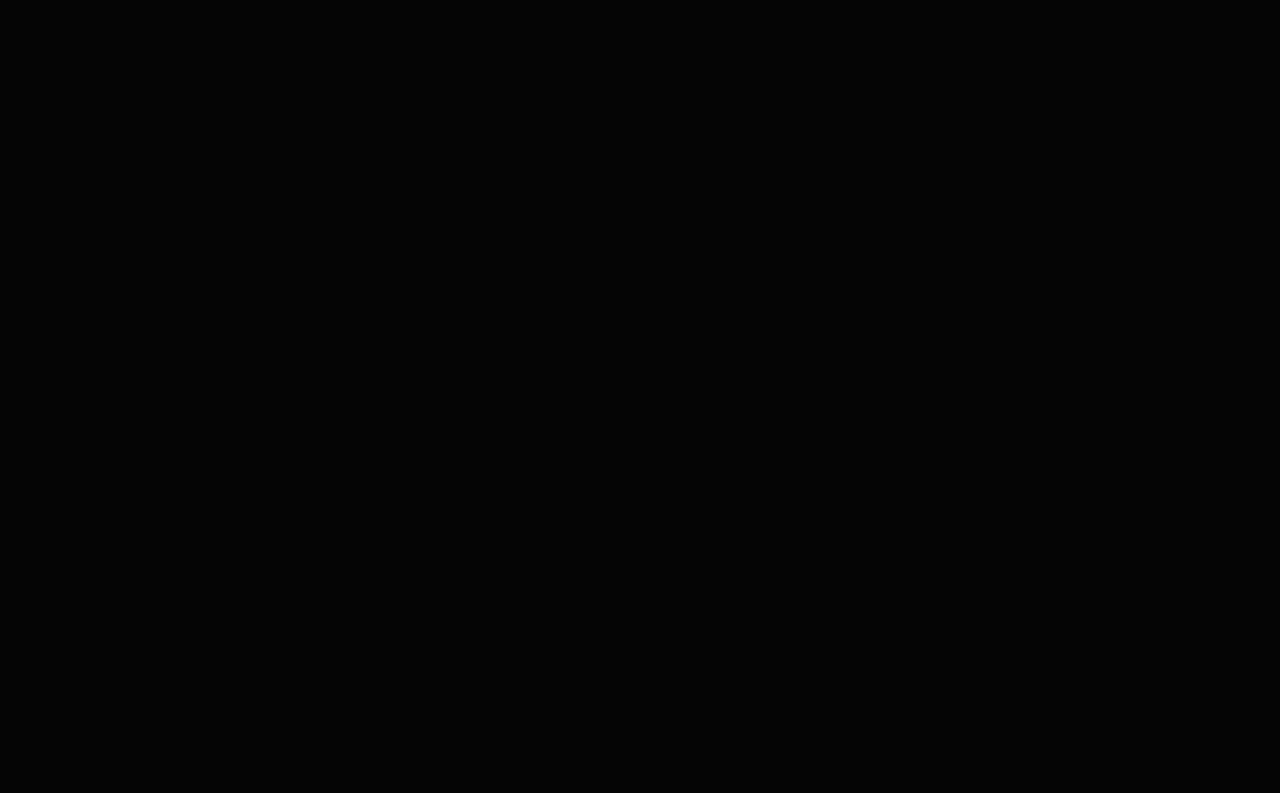
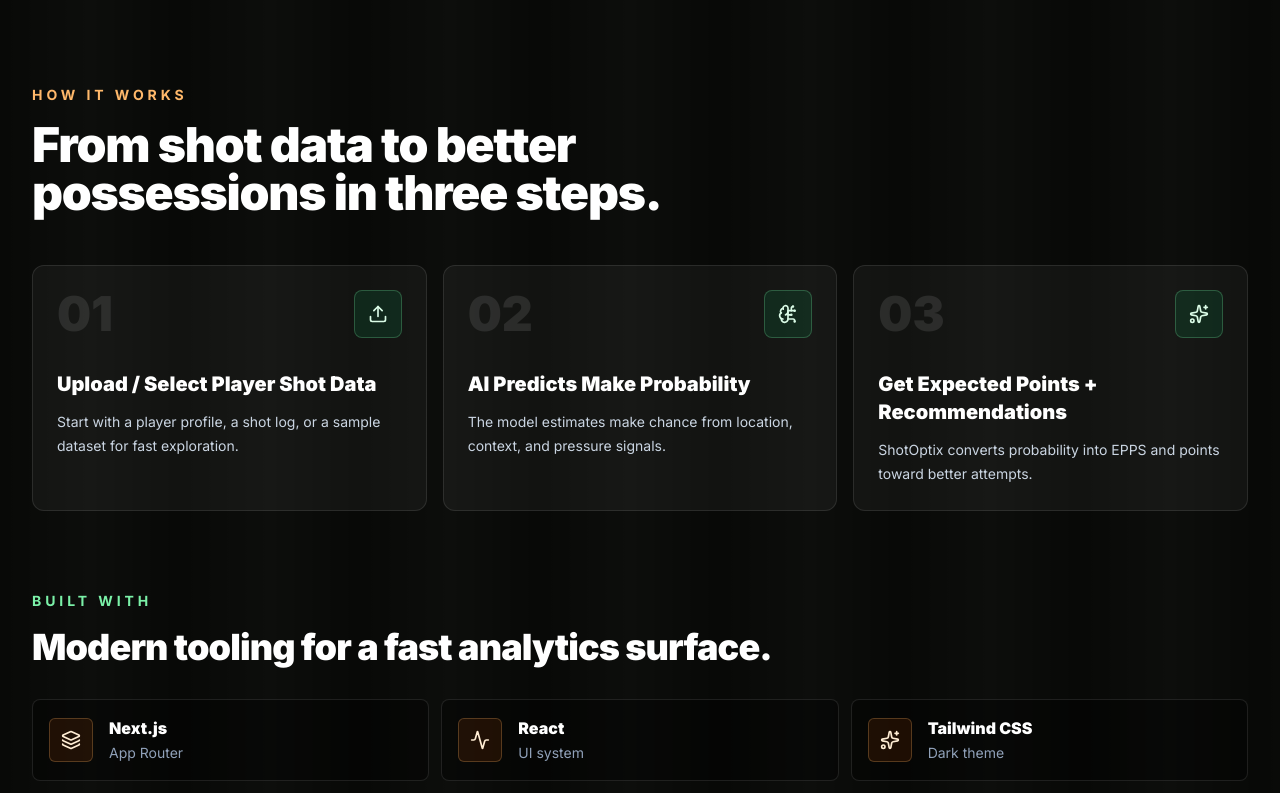
Before and after one commit to Rabin935/shot-optimizing-engine, a Next.js app: page / in a window 1280 px wide. Shown: the part 2980-3773 px from the top of the page. Before the commit the page ends 2936 px from the top, so only its background shows below. Built offline with nearby package versions, Linux system fonts and the light colour scheme.

Commit message:
feat: add how it works and technology stack sections

```diff
--- a/app/page.tsx
+++ b/app/page.tsx
@@ -6,11 +6,16 @@ import {
   ArrowRight,
   BarChart3,
   BrainCircuit,
+  Cpu,
   Crosshair,
+  Database,
+  Layers,
   Move,
   Play,
   Shield,
+  Sparkles,
   Target,
+  Upload,
 } from "lucide-react";
 import type { LucideIcon } from "lucide-react";
 
@@ -57,6 +62,36 @@ const featureCards: {
     description:
       "Turn every possession sample into simple recommendations for smarter shot diets.",
   },
+];
+
+const howItWorksSteps = [
+  {
+    icon: Upload,
+    title: "Upload / Select Player Shot Data",
+    description:
+      "Start with a player profile, a shot log, or a sample dataset for fast exploration.",
+  },
+  {
+    icon: BrainCircuit,
+    title: "AI Predicts Make Probability",
+    description:
+      "The model estimates make chance from location, context, and pressure signals.",
+  },
+  {
+    icon: Sparkles,
+    title: "Get Expected Points + Recommendations",
+    description:
+      "ShotOptix converts probability into EPPS and points toward better attempts.",
+  },
+];
+
+const techStack = [
+  { name: "Next.js", detail: "App Router", icon: Layers },
+  { name: "React", detail: "UI system", icon: Activity },
+  { name: "Tailwind CSS", detail: "Dark theme", icon: Sparkles },
+  { name: "TypeScript", detail: "Typed core", icon: Crosshair },
+  { name: "FastAPI + XGBoost", detail: "Backend model", icon: Cpu },
+  { name: "Plotly / Konva", detail: "Court visuals", icon: Database },
 ];
 
 export default function Home() {
@@ -397,6 +432,102 @@ export default function Home() {
           </div>
         </div>
       </section>
+
+      <section className="relative border-y border-white/10 bg-[#080907] px-5 py-24 sm:px-6 lg:px-8 lg:py-32">
+        <div className="absolute inset-0 opacity-25 [background-image:linear-gradient(90deg,transparent_0%,rgba(255,255,255,0.08)_50%,transparent_100%)] [background-size:180px_100%]" />
+        <div className="relative mx-auto max-w-7xl">
+          <motion.div
+            initial={{ opacity: 0, y: 22 }}
+            whileInView={{ opacity: 1, y: 0 }}
+            viewport={{ once: true, amount: 0.35 }}
+            transition={{ duration: 0.6 }}
+            className="max-w-3xl"
+          >
+            <p className="text-sm font-bold uppercase tracking-[0.28em] text-orange-300">
+              How It Works
+            </p>
+            <h2 className="mt-4 text-4xl font-black tracking-tight text-white sm:text-5xl">
+              From shot data to better possessions in three steps.
+            </h2>
+          </motion.div>
+
+          <div className="mt-12 grid gap-4 lg:grid-cols-3">
+            {howItWorksSteps.map((step, index) => {
+              const Icon = step.icon;
+
+              return (
+                <motion.div
+                  key={step.title}
+                  initial={{ opacity: 0, y: 28 }}
+                  whileInView={{ opacity: 1, y: 0 }}
+                  viewport={{ once: true, amount: 0.25 }}
+                  transition={{ delay: index * 0.08, duration: 0.58 }}
+                  className="relative rounded-xl border border-white/10 bg-white/[0.045] p-6"
+                >
+                  <div className="mb-8 flex items-center justify-between">
+                    <span className="text-5xl font-black text-white/10">
+                      0{index + 1}
+                    </span>
+                    <span className="grid size-12 place-items-center rounded-lg border border-green-300/25 bg-green-400/10 text-green-100">
+                      <Icon className="size-5" />
+                    </span>
+                  </div>
+                  <h3 className="text-xl font-black text-white">
+                    {step.title}
+                  </h3>
+                  <p className="mt-3 text-sm leading-6 text-slate-300">
+                    {step.description}
+                  </p>
+                </motion.div>
+              );
+            })}
+          </div>
+
+          <motion.div
+            initial={{ opacity: 0, y: 24 }}
+            whileInView={{ opacity: 1, y: 0 }}
+            viewport={{ once: true, amount: 0.25 }}
+            transition={{ duration: 0.6 }}
+            className="mt-20"
+          >
+            <div className="flex flex-col justify-between gap-5 sm:flex-row sm:items-end">
+              <div>
+                <p className="text-sm font-bold uppercase tracking-[0.28em] text-green-300">
+                  Built With
+                </p>
+                <h2 className="mt-4 text-3xl font-black tracking-tight text-white sm:text-4xl">
+                  Modern tooling for a fast analytics surface.
+                </h2>
+              </div>
+            </div>
+
+            <div className="mt-8 grid gap-3 sm:grid-cols-2 lg:grid-cols-3">
+              {techStack.map((tech) => {
+                const Icon = tech.icon;
+
+                return (
+                  <div
+                    key={tech.name}
+                    className="flex items-center gap-4 rounded-lg border border-white/10 bg-black/35 p-4 transition hover:border-green-300/35 hover:bg-green-400/[0.07]"
+                  >
+                    <span className="grid size-11 place-items-center rounded-md border border-orange-300/25 bg-orange-500/10 text-orange-100">
+                      <Icon className="size-5" />
+                    </span>
+                    <span>
+                      <span className="block font-black text-white">
+                        {tech.name}
+                      </span>
+                      <span className="text-sm text-slate-400">
+                        {tech.detail}
+                      </span>
+                    </span>
+                  </div>
+                );
+              })}
+            </div>
+          </motion.div>
+        </div>
+      </section>
     </main>
   );
 }
```
